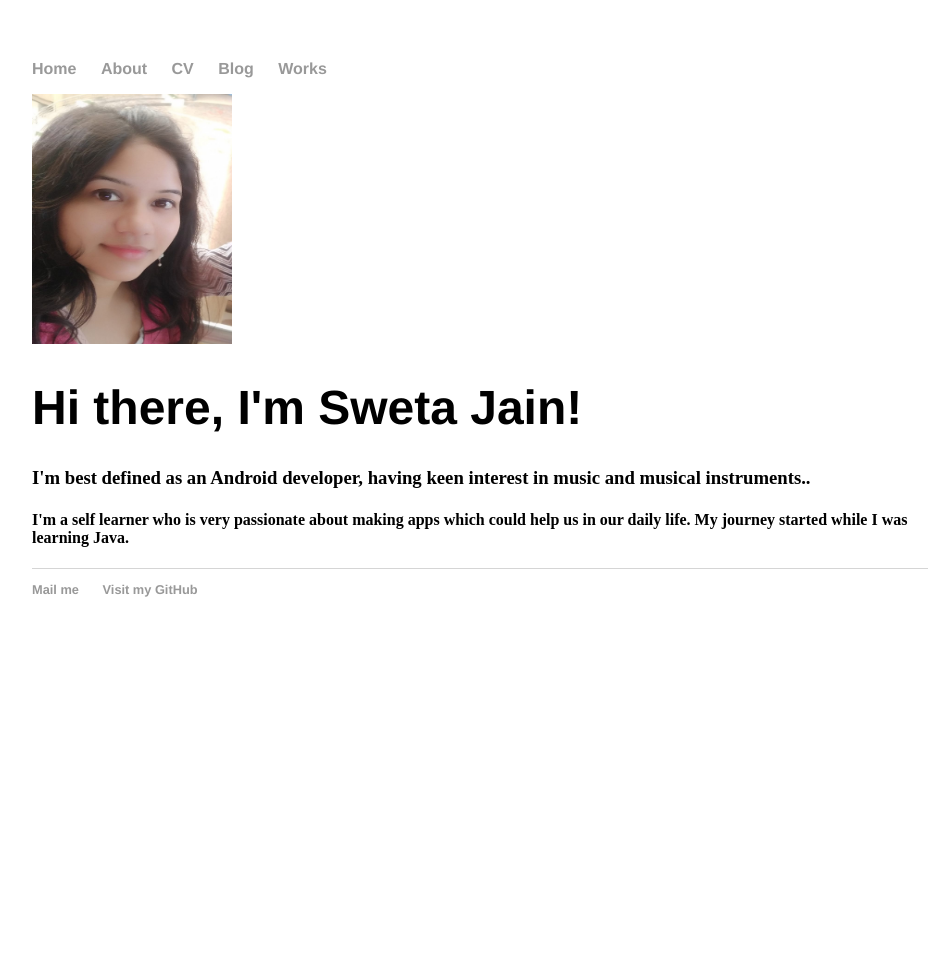
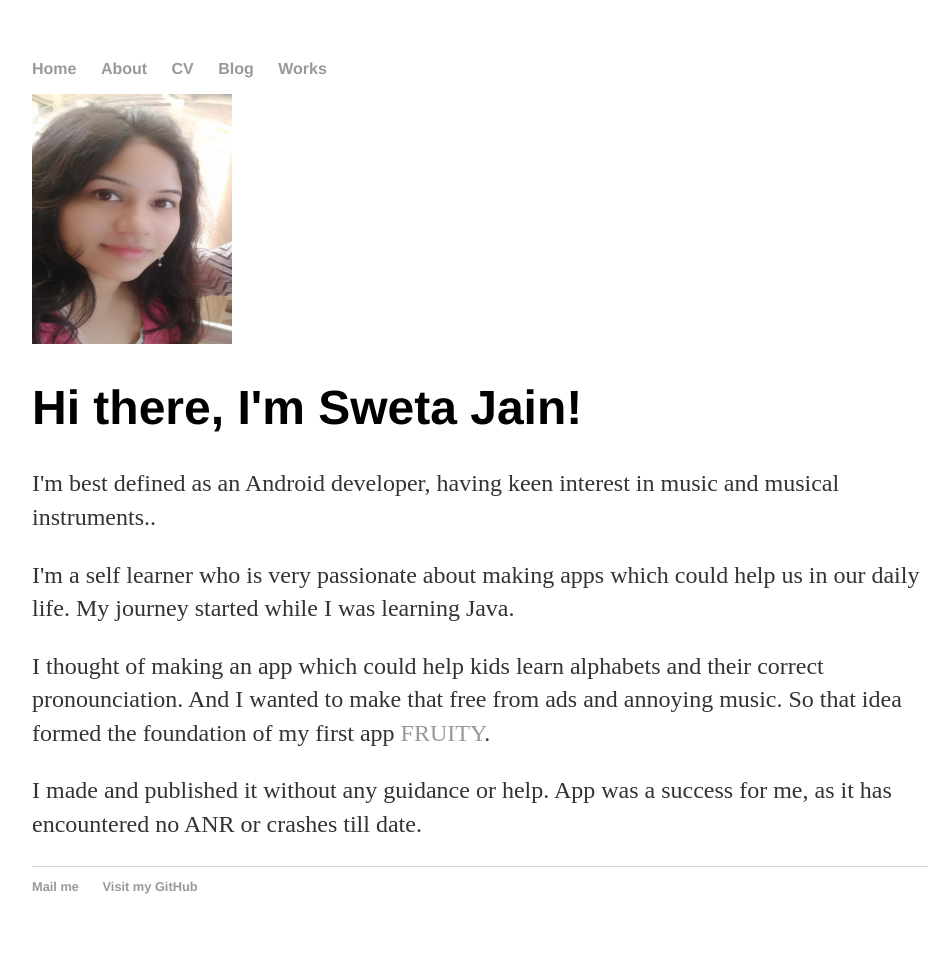
Before and after one commit to SwetaTheBest/swetathebest.github.io, a Jekyll site: the page built from about/index.html, in a window 1280 px wide. Shown: the whole page, without its empty margins (160-1109 px from the left). Built offline with Jekyll 4.4.1, drawn with Linux system fonts in a browser that asks for light colours; before the commit the page ends 900 px from its top, so only the background shows below that.

Commit message:
Update index.html

```diff
--- a/about/index.html
+++ b/about/index.html
@@ -5,7 +5,13 @@ title: Sweta Jain
 <div class="blurb">
 	<image src = "https://swetathebest.github.io/images/swetaSmall.jpg" width="200" height="250">
 	<h1>Hi there, I'm Sweta Jain!</h1>
-	<h3>I'm best defined as an Android developer, having keen interest in music and musical instruments..</h3>
-		<h4>I'm a self learner who is very passionate about making apps which could help us in our daily life. My journey started while I was learning Java.</h4>
+	<p>I'm best defined as an Android developer, having keen interest in music and musical instruments..</p>
+		<p>I'm a self learner who is very passionate about making apps which could help us in our daily life.
+			My journey started while I was learning Java.</p>
+		<p>I thought of making an app which could help kids learn alphabets and their correct pronounciation. And I wanted to make
+			that free from ads and annoying music. So that idea formed the foundation of my first app
+			<a herf="https://play.google.com/store/apps/details?id=com.swetajain.alphafruits">FRUITY</a>.</p>
+			<p>I made and published it without any guidance or help. App was a success for me, as it has encountered no ANR or crashes till date.</p>
+
 
 </div><!-- /.blurb -->
```
